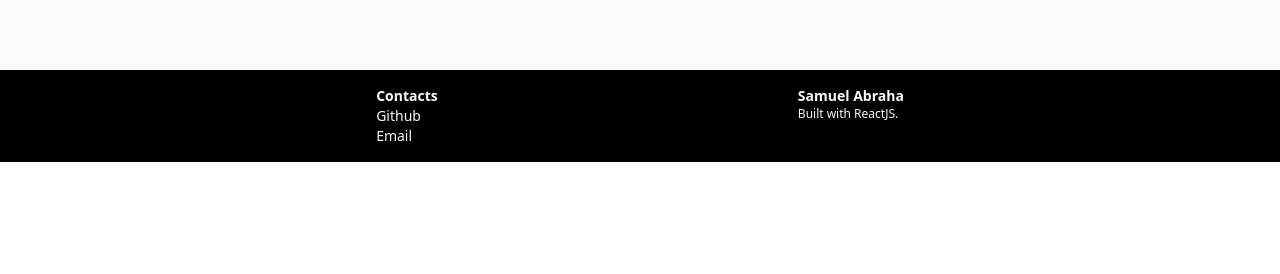
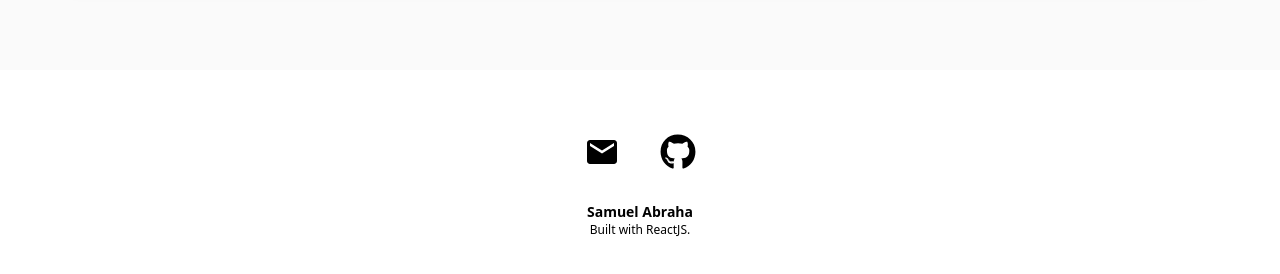
Before and after one commit to sam-abraha/portfolio, a React (Vite) app in the folder my-portfolio/: page / in a window 1280 px wide. Shown: the part 1946-2220 px from the top of the page. Before the commit the page ends 2108 px from the top, so only its background shows below. Built offline with nearby package versions, Linux system fonts and the light colour scheme.

Commit message:
feat : update Footer design
Added logos for networking in Footer

Change background color for a minimalistic look

Updated the width and height of Footer

```diff
--- a/my-portfolio/src/components/Footer.jsx
+++ b/my-portfolio/src/components/Footer.jsx
@@ -1,22 +1,21 @@
 import { Link } from "react-router-dom"
+import {FaGithub} from 'react-icons/fa'
+import { MdEmail } from 'react-icons/md'
 
 export default function Footer() {
     return(
-        <div className="bottom-0 right-0 left-0 z-50 bg-black text-stone text-sm p-4">
+        <div className="bottom-0 right-0 left-0 z-50 text-dimgrey text-sm p-16 font-sans bg-secondary">
         <footer>
-          <div className="flex flex-col md:flex-row justify-evenly">
-            <div className="mb-4 md:mb-0">
-              <p className="font-semibold">Contacts</p>
-              <ul>
-                <li>
-                  <Link to={"https://github.com/sam-abraha"} className="hover:underline">Github</Link>
-                </li>
-                <li>
-                  <Link to={"mailto:samuelabrh@gmail.com"} className="hover:underline">Email</Link>
-                </li>
-              </ul>
+          <div>
+            <div className="mb-4 md:mb-0 flex justify-center space-x-10 text-4xl">
+              <Link to={"mailto:samuelabrh@gmail.com"}>
+                    <MdEmail />
+              </Link>
+              <Link to={"http://github.com/sam-abraha"}>
+                    <FaGithub />
+              </Link>
             </div>
-            <div className="mb-4 md:mb-0">
+            <div className="mb-4 md:mb-0 flex flex-col items-center mt-8">
               <p className="font-bold">Samuel Abraha</p>
               <p className="text-xs">Built with ReactJS.</p>
             </div>
```
